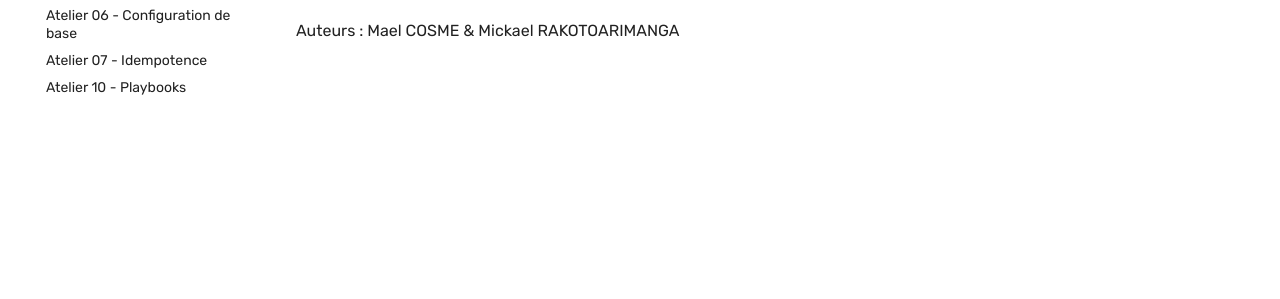
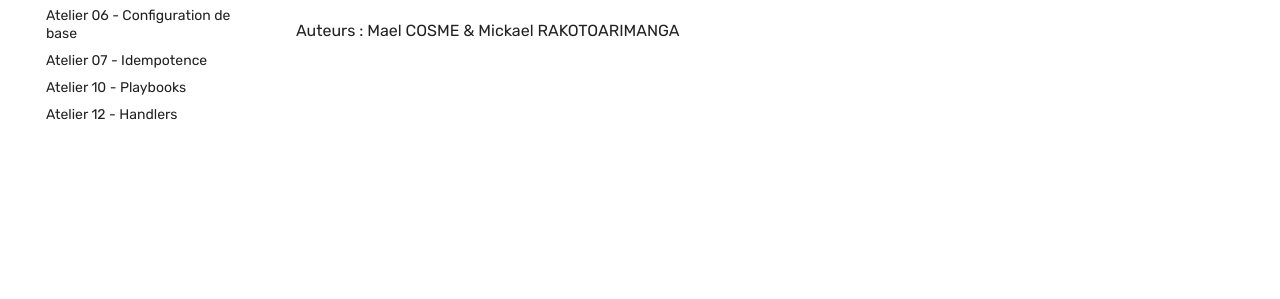
Before and after one commit to saiqo/ansible-kovacs, an MkDocs documentation site: the page built from docs/index.md, in a window 1280 px wide. Shown: the part 251-550 px from the top of the page. Built offline with MkDocs 1.6.1 and Material for MkDocs 9.7.7, drawn with Linux system fonts in a browser that asks for light colours; comment, search, counter and statistics services are not loaded.

Commit message:
Update navigation

```diff
--- a/mkdocs.yml
+++ b/mkdocs.yml
@@ -63,5 +63,6 @@ nav:
     - Atelier 06 - Configuration de base: 06-Configuration_de_base/index.md
     - Atelier 07 - Idempotence: 07-Idempotence/index.md
     - Atelier 10 - Playbooks: 10-Playbooks/index.md
+    - Atelier 12 - Handlers: 12-Handlers/index.md
 
   - Commandes utiles: commandes_utiles.md
```
